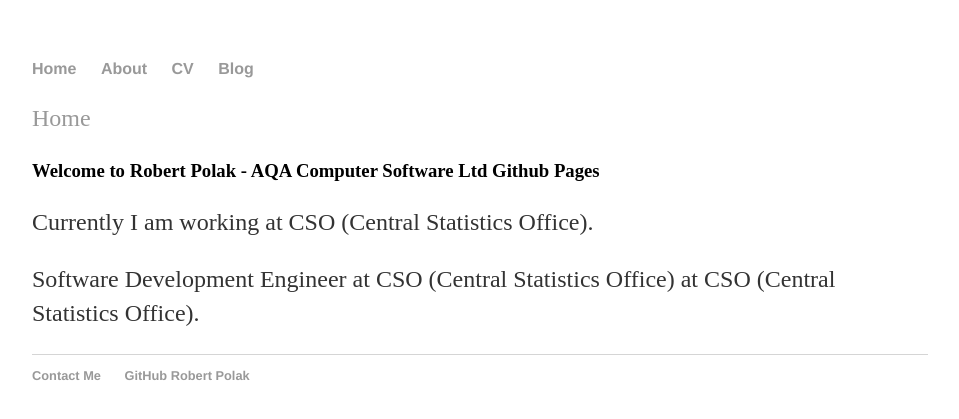
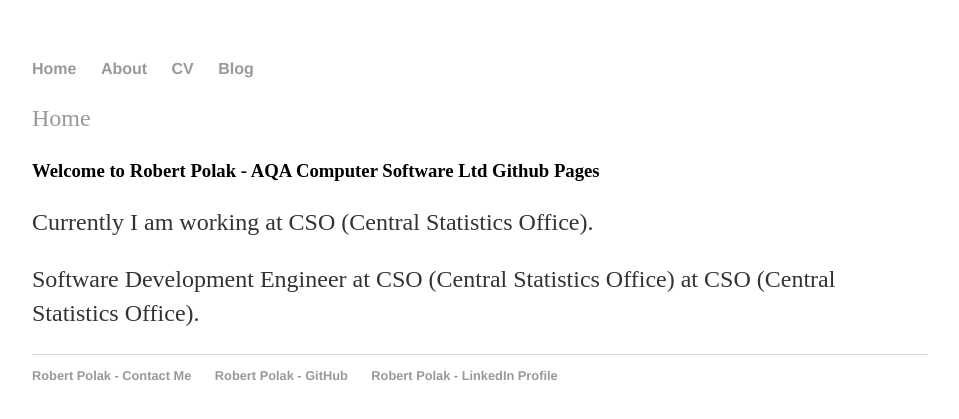
Before and after one commit to robertpolak1968/robertpolak1968.github.io, a Jekyll site: the page built from index.html, in a window 1280 px wide. Shown: the top 419 px of the page, without its empty margins (160-1119 px from the left). Built offline with Jekyll 4.4.1, drawn with Linux system fonts in a browser that asks for light colours.

Commit message:
Update default.html

```diff
--- a/_layouts/default.html
+++ b/_layouts/default.html
@@ -24,8 +24,9 @@
 
 		<footer>
     		<ul>
-        		<li><a href="mailto:robertpolak1968@gmail.com">Contact Me</a></li>
-        		<li><a href="https://github.com/robertpolak1968">GitHub Robert Polak</a></li>
+        		<li><a href="mailto:robertpolak1968@gmail.com">Robert Polak - Contact Me</a></li>
+        		<li><a href="https://github.com/robertpolak1968">Robert Polak - GitHub</a></li>
+			<li><a href="https://www.linkedin.com/in/robertpolak1968/">Robert Polak - LinkedIn Profile</a></li>
 		</ul>
 		</footer>
 	</body>
```
